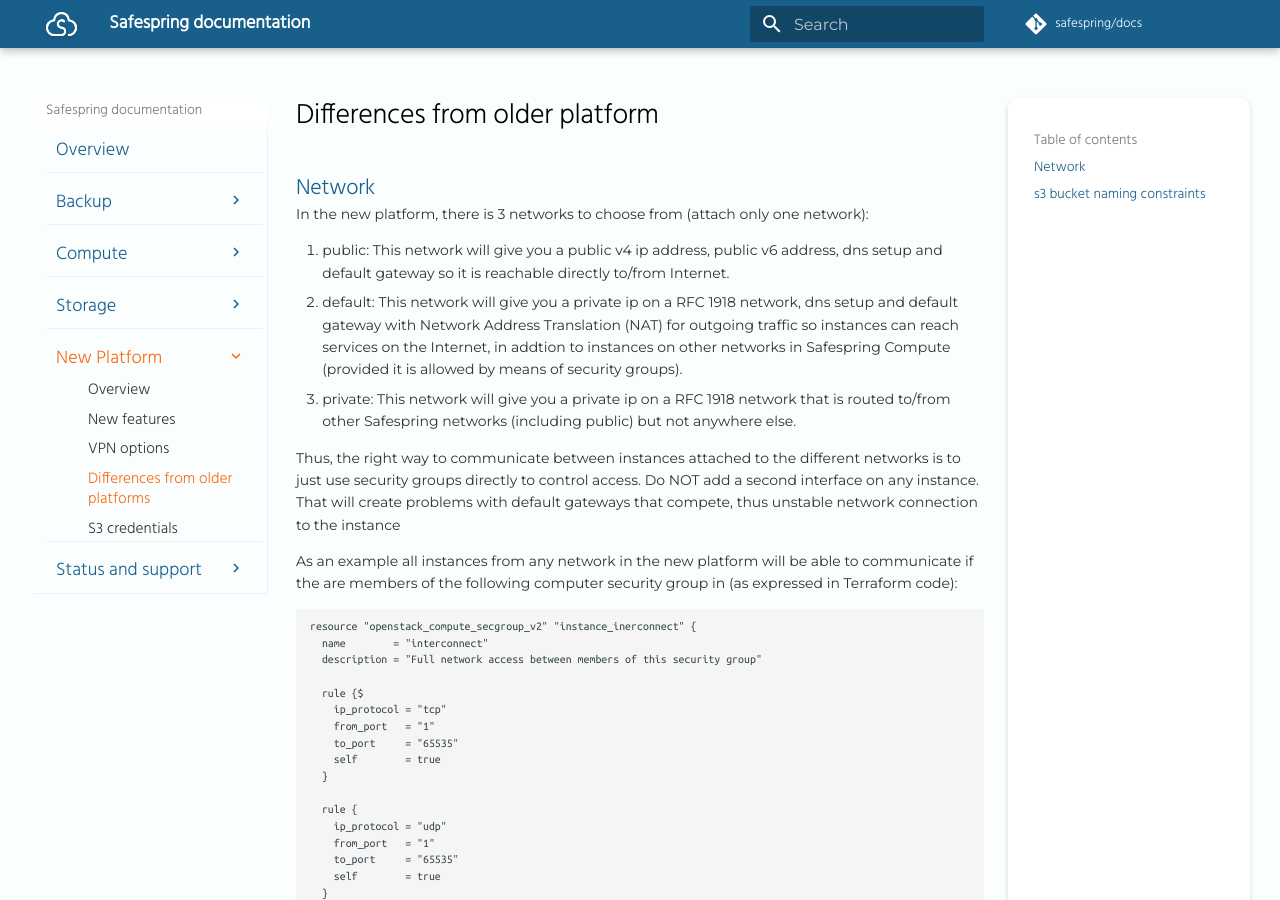
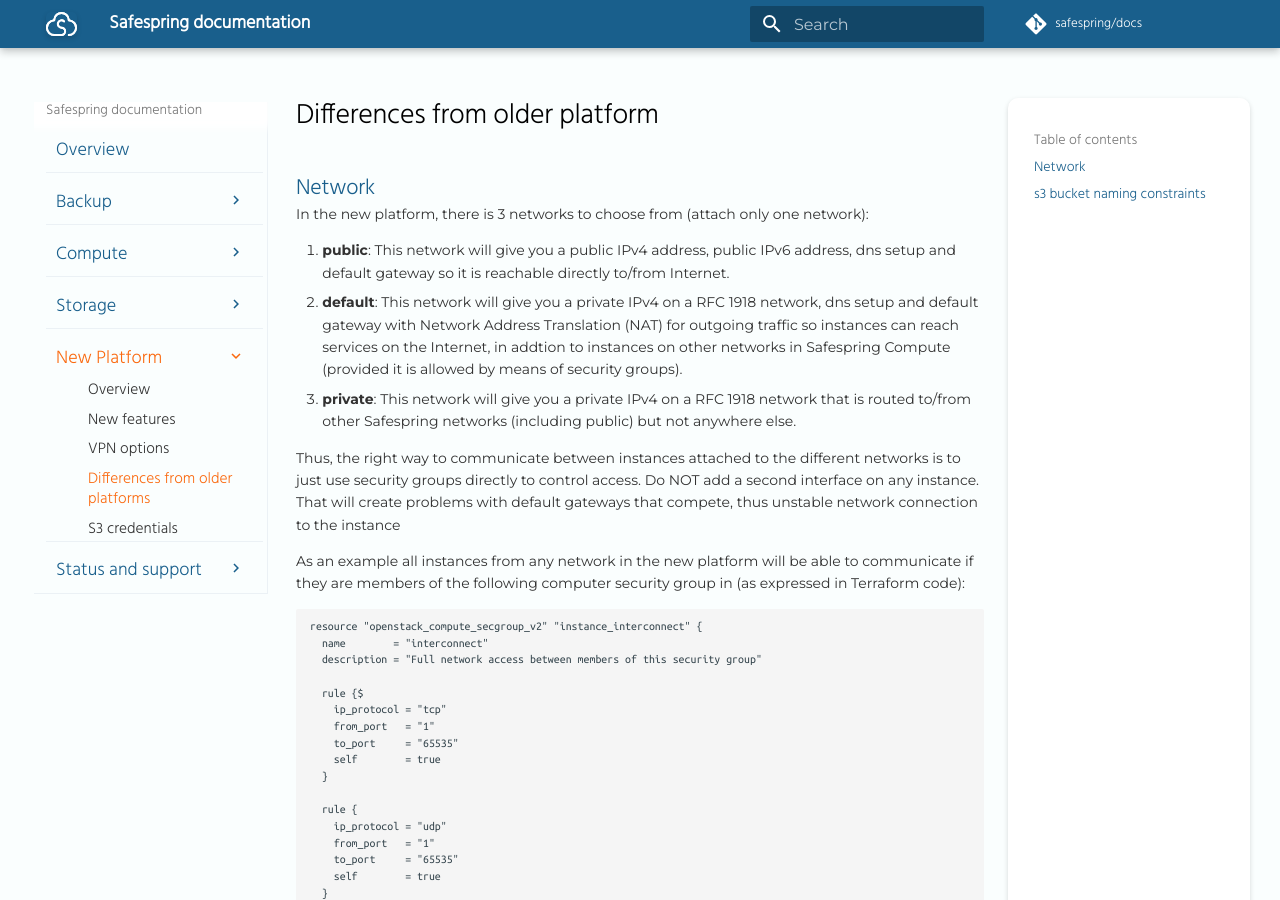
Before and after one commit to safespring/docs, an MkDocs documentation site: the page built from content/new/differences.md, in a window 1280 px wide and 900 px high. Built offline with MkDocs 1.6.1 and Material for MkDocs 9.7.7, drawn with Linux system fonts in a browser that asks for light colours; a script that is not in the unit is left out; comment, search, counter and statistics services are not loaded; old or Windows-style settings are respelled for this version of MkDocs; some of the changed text lies outside the part shown.

Commit message:
CEM-6 Input form @beddari + adjustments

````diff
--- a/content/new/differences.md
+++ b/content/new/differences.md
@@ -3,11 +3,11 @@
 ## Network
 In the new platform, there is 3 networks to choose from (attach only one network):
 
-1. public: This network will give you a public v4 ip address, public v6 address, dns setup and default gateway so it is reachable directly to/from Internet.
-2. default: This network will give you a private ip on a RFC 1918 network,
+1. **public**: This network will give you a public IPv4 address, public IPv6 address, dns setup and default gateway so it is reachable directly to/from Internet.
+2. **default**: This network will give you a private IPv4 on a RFC 1918 network,
    dns setup and default gateway with Network Address Translation (NAT) for outgoing traffic so instances can reach
    services on the Internet, in addtion to instances on other networks in Safespring Compute (provided it is allowed by means of security groups).
-3. private: This network will give you a private ip on a RFC 1918 network that is routed to/from other
+3. **private**: This network will give you a private IPv4 on a RFC 1918 network that is routed to/from other
    Safespring networks (including public) but not anywhere else.
 
 Thus, the right way to communicate between instances attached to the different networks is to
@@ -16,11 +16,11 @@
 compete, thus unstable network connection to the instance
 
 As an example all instances from any network in the new platform will be able
-to communicate if the are members of the following computer security group in
+to communicate if they are members of the following computer security group in
 (as expressed in Terraform code):
 
 ```code
-resource "openstack_compute_secgroup_v2" "instance_inerconnect" {
+resource "openstack_compute_secgroup_v2" "instance_interconnect" {
   name        = "interconnect"
   description = "Full network access between members of this security group"
 
@@ -42,6 +42,11 @@
 
 The keyword here is `self`. See: https://registry.terraform.io/providers/terraform-provider-openstack/openstack/latest/docs/resources/compute_secgroup_v2#self
 
+!!! note "IPv6 on the default network"
+         Before the v2 platform reaches production the default network will ALSO provide
+         a public v6 address. This means you can have public IPv6 for free, as the
+         public network will be priced per IPv4 address.
+
 ## s3 bucket naming constraints
 
 In earlier setups we were running with `rgw_relaxed_s3_bucket_names` set to
````
